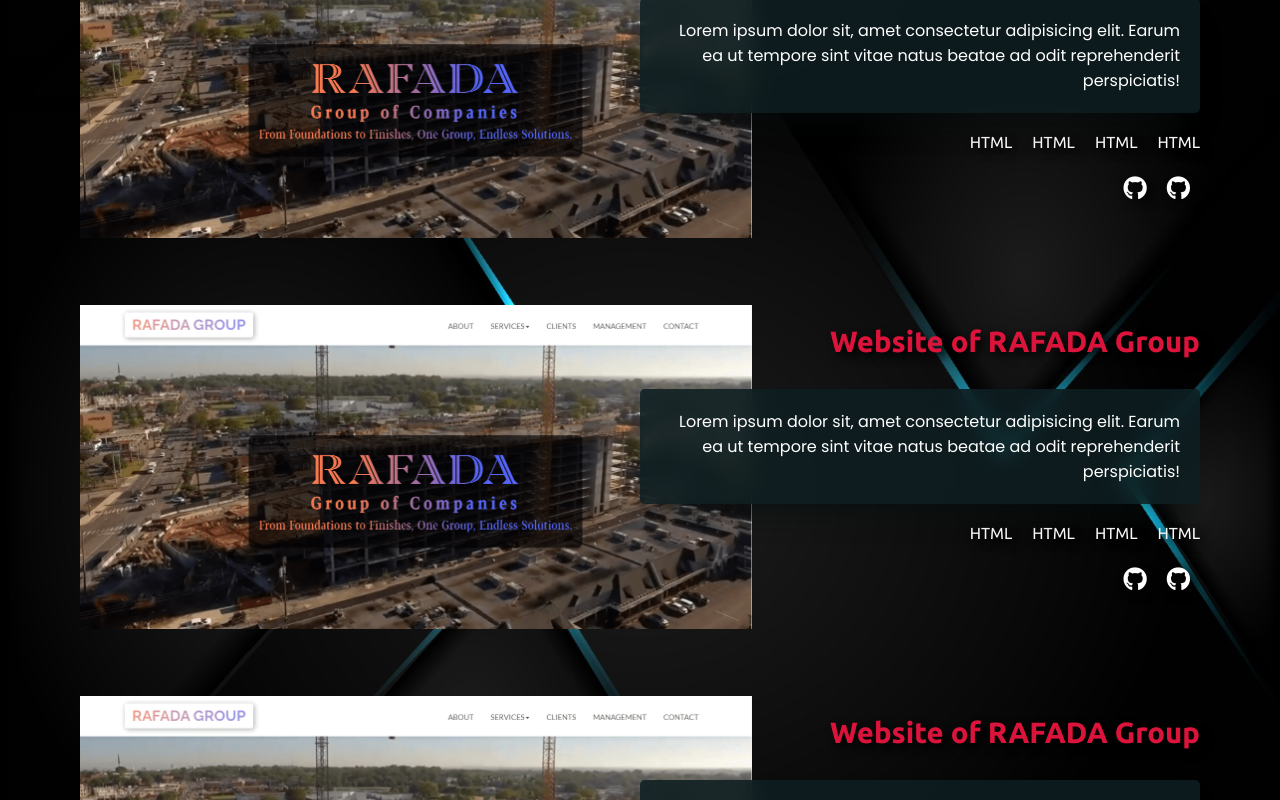
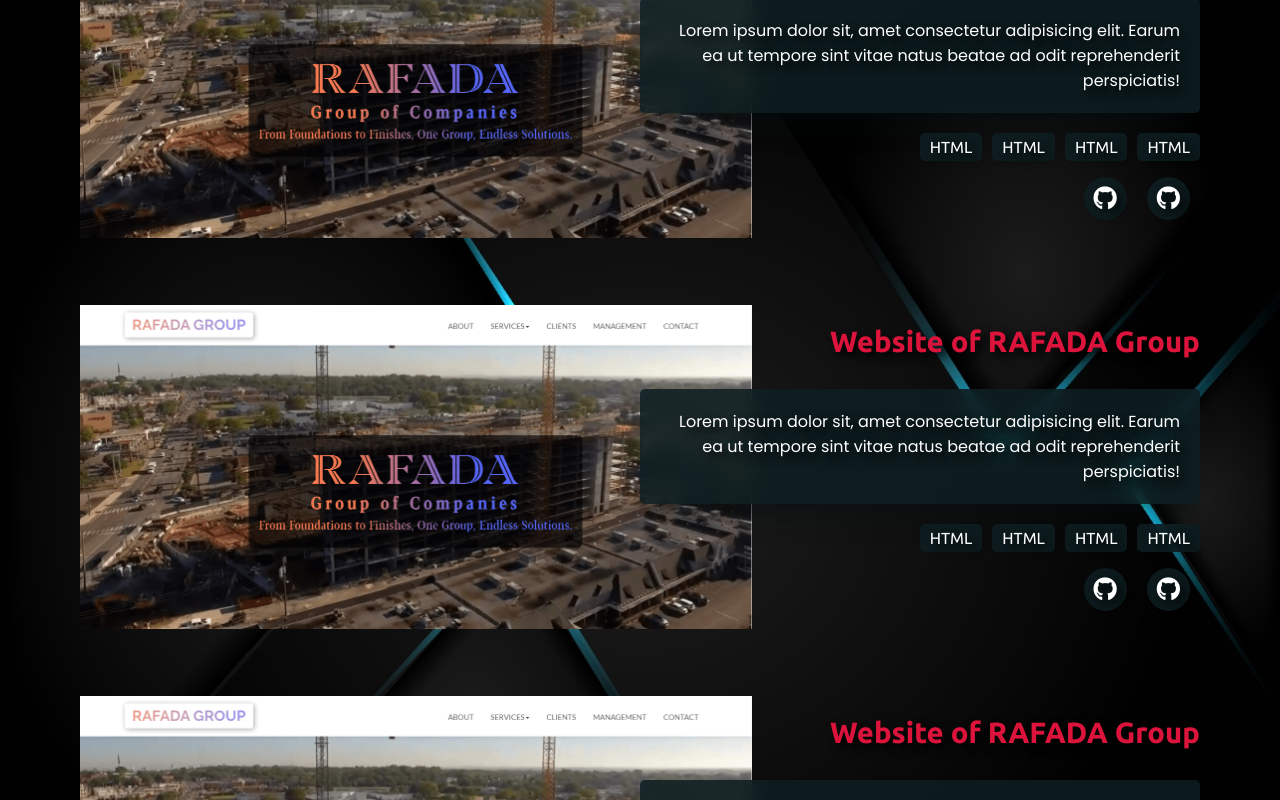
Before and after one commit to Maaazhar/maaazhar.github.io, a React (Vite) app: page / in a window 1280 px wide. Shown: the part 4460-5260 px from the top of the page. Built offline with nearby package versions, Linux system fonts and the light colour scheme.

Commit message:
updating project section-4

```diff
--- a/src/components/Project/Project.css
+++ b/src/components/Project/Project.css
@@ -68,6 +68,7 @@
     border-radius: 5px;
     box-shadow: 0 20px 30px -15px rgba(7, 14, 15, 0.7);
     font: 400 16px "Poppins", sans-serif;
+    text-shadow: 5px 5px 10px #000;
 }
 
 
@@ -78,11 +79,16 @@
 .projectTechnology>ul{
     float: right;
     display: flex;
-    gap: 20px;
+    gap: 10px;
     font: 400 16px 'Ubuntu', sans-serif;
     text-shadow: 5px 5px 10px #000;
 }
 .projectTechnology>ul>li{
+    padding: 5px 10px;
+    background-color: #0f1f22da;
+    backdrop-filter: blur(10px);
+    border-radius: 5px;
+    text-shadow: 5px 5px 10px #000;
     list-style: none;
 }
 
@@ -93,13 +99,25 @@
 }
 
 .projectLink>a{
+    padding: 5px 10px;
+    background-color: #0f1f22da;
+    backdrop-filter: blur(10px);
+    border-radius: 50%;
     margin: 10px;
     font-size: 24px;
-    text-shadow: 5px 5px 10px #000;
     color: inherit;
     text-decoration: none;
+    transition: all 0.2s ease-in-out;
 }
 
-.projectLink>a>i:hover{
+.projectLink>a>i{
+    text-shadow: 5px 5px 10px #000;
+}
+
+.projectLink>a:hover{
+    background-color: #ffffffcc;
+}
+.projectLink>a:hover i{
     color: crimson;
+    text-shadow: none;
 }
```
